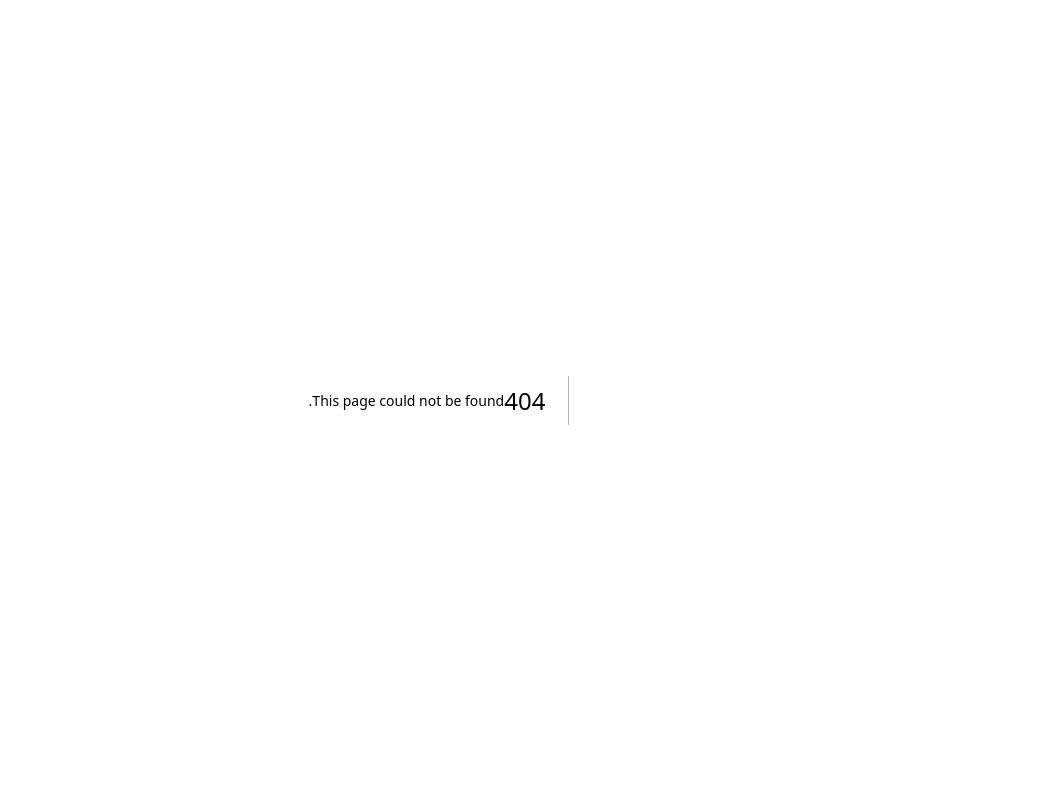
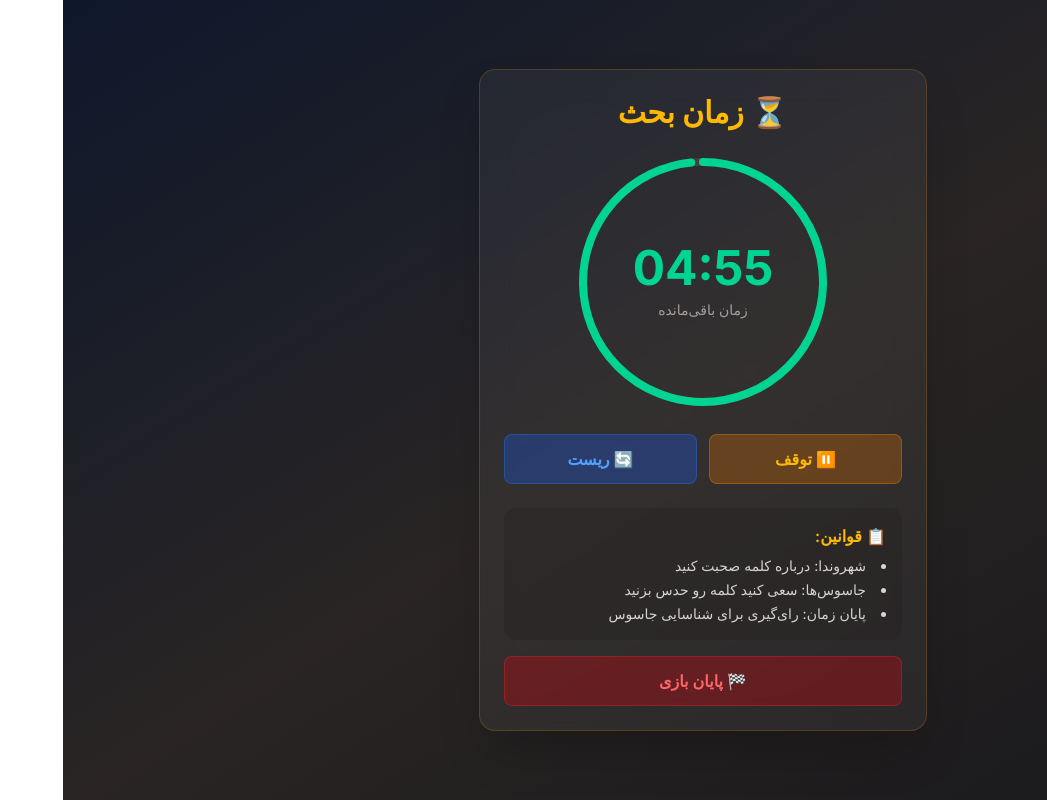
Before and after one commit to amir-ghaderian/jasoos-game, a Next.js app: page /timer in a window 1280 px wide. Before the commit this address had no page. Shown: the whole page, without its empty margins (233-1280 px from the left). Built offline with nearby package versions, Linux system fonts and the light colour scheme.

Commit message:
create timer

```diff
--- a/app/game/page.tsx
+++ b/app/game/page.tsx
@@ -27,8 +27,10 @@ export default function GamePage() {
     const total = parsed.totalPlayers;
     const spyCount = parsed.spies;
 
-
-    setSecretWord(getRandomWord());
+    // انتخاب کلمه مخفی و ذخیره در localStorage
+    const word = getRandomWord();
+    setSecretWord(word);
+    localStorage.setItem('secretWord', word);
 
     // تعیین موقعیت جاسوس‌ها
     const positions: number[] = [];
@@ -60,13 +62,19 @@ export default function GamePage() {
     setRevealed(true);
   };
 
-
+  const toggleReverseName = () => {
+    setShowReverse(!showReverse);
+  };
 
   const nextPlayer = () => {
     if (currentPlayer < players.length - 1) {
+      // بازیکن بعدی
       setCurrentPlayer(currentPlayer + 1);
       setRevealed(false);
       setShowReverse(false);
+    } else {
+      // آخرین بازیکن - رفتن به صفحه تایمر
+      router.push('/timer');
     }
   };
 
@@ -74,21 +82,15 @@ export default function GamePage() {
     router.push('/');
   };
 
-  const startMainGame = () => {
-
-    alert(`بازی شروع شد!  `);
-
-  };
-
   const isSpy = spyPositions.includes(currentPlayer);
 
   return (
     <div className="min-h-screen bg-gradient-to-br from-slate-900 via-stone-800 to-zinc-900 flex items-center justify-center p-4">
       <div className="w-full max-w-md">
-
+        {/* کارت اصلی */}
         <div className="bg-white/5 backdrop-blur-lg rounded-2xl p-6 border border-amber-500/20 shadow-2xl">
 
-
+          {/* هدر با اسم بازیکن */}
           <div className="text-center mb-4">
             <h1 className="text-3xl font-bold text-amber-400 mb-2">
               {showReverse ? reversePersianName(players[currentPlayer]) : players[currentPlayer]}
@@ -98,10 +100,10 @@ export default function GamePage() {
             </div>
           </div>
 
-
+          {/* کارت نقش */}
           <div className="mb-6">
             {!revealed ? (
-
+              /* پشت کارت */
               <div
                 onClick={revealRole}
                 className="bg-gradient-to-br from-amber-900/50 to-stone-800/50 border-2 border-amber-500/50 rounded-xl p-8 text-center cursor-pointer hover:scale-105 transition-transform"
@@ -111,39 +113,29 @@ export default function GamePage() {
                 <div className="text-stone-500 text-sm mt-2">فقط خودت نگاه کن!</div>
               </div>
             ) : (
-
+              /* روی کارت - نمایش نقش */
               <div className={`rounded-xl p-6 text-center border-2 ${
                 isSpy
                   ? 'bg-gradient-to-br from-red-900/90 to-red-800/90 border-red-500'
                   : 'bg-gradient-to-br from-emerald-900/90 to-emerald-800/90 border-emerald-500'
               }`}>
                 {isSpy ? (
-
                   <>
                     <div className="text-7xl mb-3">🕵️</div>
-                    <div className="text-3xl font-bold text-red-400 mb-3">
-                      جاسوس
-                    </div>
+                    <div className="text-3xl font-bold text-red-400 mb-3">جاسوس</div>
                     <div className="bg-black/30 rounded-lg p-4">
                       <p className="text-red-300 text-sm mb-2">تو جاسوسی!</p>
-                      <p className="text-stone-300 text-sm">
-                        کلمه رو نمی‌دونی! باید با بقیه بازیکنا صحبت کنی و بفهمی کلمه چیه
-                      </p>
+                      <p className="text-stone-300 text-sm">کلمه رو نمی‌دونی! باید با بقیه صحبت کنی و بفهمی کلمه چیه</p>
                     </div>
                   </>
                 ) : (
-
                   <>
                     <div className="text-7xl mb-3">👨‍🌾</div>
-                    <div className="text-3xl font-bold text-emerald-400 mb-3">
-                      شهروند
-                    </div>
+                    <div className="text-3xl font-bold text-emerald-400 mb-3">شهروند</div>
                     <div className="bg-black/30 rounded-lg p-4">
                       <p className="text-emerald-300 text-sm mb-2">کلمه امروز:</p>
                       <p className="text-4xl font-bold text-white mb-2">{secretWord}</p>
-                      <p className="text-stone-300 text-sm">
-                        با بقیه شهروندا درباره این کلمه صحبت کن و جاسوس رو پیدا کن!
-                      </p>
+                      <p className="text-stone-300 text-sm">با بقیه درباره این کلمه صحبت کن و جاسوس رو پیدا کن!</p>
                     </div>
                   </>
                 )}
@@ -153,24 +145,24 @@ export default function GamePage() {
 
 
 
-
+          {/* دکمه نفر بعدی */}
           {revealed && (
             <button
-              onClick={currentPlayer < players.length - 1 ? nextPlayer : startMainGame}
+              onClick={nextPlayer}
               className="w-full py-4 bg-gradient-to-r from-amber-600 to-orange-600 text-white rounded-xl font-bold text-lg hover:from-amber-700 hover:to-orange-700 transition-all shadow-lg"
             >
-              {currentPlayer < players.length - 1 ? '👉 نفر بعدی' : '🎯 شروع بازی اصلی'}
+              {currentPlayer < players.length - 1 ? '👉 نفر بعدی' : '🎮 شروع مرحله اصلی'}
             </button>
           )}
 
-
+          {/* راهنما */}
           {!revealed && (
             <p className="text-center text-stone-400">
               روی کارت کلیک کن تا نقش خودتو ببینی
             </p>
           )}
 
-
+          {/* نوار پیشرفت */}
           <div className="mt-6">
             <div className="w-full bg-stone-800 rounded-full h-2.5">
               <div
@@ -180,7 +172,7 @@ export default function GamePage() {
             </div>
           </div>
 
-
+          {/* دکمه تنظیمات مجدد */}
           <button
             onClick={resetGame}
             className="w-full mt-4 py-3 text-stone-400 hover:text-amber-400 transition-colors"
--- a/app/page.tsx
+++ b/app/page.tsx
@@ -25,7 +25,7 @@ export default function HomePage() {
       <div className="bg-white/5 backdrop-blur-lg rounded-2xl p-8 w-96 border border-amber-500/20 shadow-2xl">
 
         <div className="text-center mb-8">
-          <h1 className="text-4xl font-bold text-amber-400 mb-2">🕵️ شهروند و جاسوس</h1>
+          <h1 className="text-4xl font-bold text-amber-400 mb-2">🕵️   جاسوس</h1>
           <p className="text-stone-400">تنظیمات بازی رو انتخاب کن</p>
         </div>
 
--- /dev/null
+++ b/app/timer/page.tsx
@@ -0,0 +1,170 @@
+"use client";
+
+import { useState, useEffect } from 'react';
+import { useRouter } from 'next/navigation';
+
+export default function TimerPage() {
+  const router = useRouter();
+  const [timeLeft, setTimeLeft] = useState(300); // 300 ثانیه = 5 دقیقه
+  const [isActive, setIsActive] = useState(true);
+  const [secretWord, setSecretWord] = useState('');
+
+  useEffect(() => {
+    // دریافت کلمه مخفی از localStorage
+    const word = localStorage.getItem('secretWord');
+    if (word) {
+      setSecretWord(word);
+    }
+
+    // تنظیم تایمر
+    let interval: NodeJS.Timeout | null = null;
+
+    if (isActive && timeLeft > 0) {
+      interval = setInterval(() => {
+        setTimeLeft((prevTime) => prevTime - 1);
+      }, 1000);
+    } else if (timeLeft === 0) {
+      // زمان تموم شد
+      if (interval) clearInterval(interval);
+    }
+
+    // پاکسازی
+    return () => {
+      if (interval) clearInterval(interval);
+    };
+  }, [isActive, timeLeft]);
+
+  // تبدیل ثانیه به دقیقه:ثانیه
+  const formatTime = (seconds: number) => {
+    const mins = Math.floor(seconds / 60);
+    const secs = seconds % 60;
+    return `${mins.toString().padStart(2, '0')}:${secs.toString().padStart(2, '0')}`;
+  };
+
+  // محاسبه درصد پیشرفت برای نمایش دایره
+  const progress = (timeLeft / 300) * 100;
+  const circumference = 2 * Math.PI * 120; // شعاع 120
+  const strokeDashoffset = circumference - (progress / 100) * circumference;
+
+  const pauseTimer = () => {
+    setIsActive(!isActive);
+  };
+
+  const resetTimer = () => {
+    setTimeLeft(300);
+    setIsActive(true);
+  };
+
+  const endGame = () => {
+    router.push('/');
+  };
+
+  // تعیین رنگ بر اساس زمان باقی‌مونده
+  const getTimerColor = () => {
+    if (timeLeft > 180) return 'text-emerald-400'; // بیشتر از ۳ دقیقه
+    if (timeLeft > 60) return 'text-amber-400'; // بین ۱ تا ۳ دقیقه
+    return 'text-red-400'; // کمتر از ۱ دقیقه
+  };
+
+  return (
+    <div className="min-h-screen bg-gradient-to-br from-slate-900 via-stone-800 to-zinc-900 flex items-center justify-center p-4">
+      <div className="w-full max-w-md">
+        {/* کارت اصلی */}
+        <div className="bg-white/5 backdrop-blur-lg rounded-2xl p-6 border border-amber-500/20 shadow-2xl">
+
+          {/* هدر */}
+          <div className="text-center mb-6">
+            <h1 className="text-3xl font-bold text-amber-400 mb-2">⏳ زمان بحث</h1>
+
+          </div>
+
+          {/* تایمر دایره‌ای */}
+          <div className="relative w-64 h-64 mx-auto mb-6">
+            {/* دایره پس‌زمینه */}
+            <svg className="w-full h-full transform -rotate-90">
+              <circle
+                cx="128"
+                cy="128"
+                r="120"
+                stroke="currentColor"
+                strokeWidth="8"
+                fill="transparent"
+                className="text-stone-700"
+              />
+              <circle
+                cx="128"
+                cy="128"
+                r="120"
+                stroke="currentColor"
+                strokeWidth="8"
+                fill="transparent"
+                strokeDasharray={circumference}
+                strokeDashoffset={strokeDashoffset}
+                strokeLinecap="round"
+                className={`${getTimerColor()} transition-all duration-1000`}
+              />
+            </svg>
+
+            {/* متن تایمر */}
+            <div className="absolute inset-0 flex flex-col items-center justify-center">
+              <span className={`text-5xl font-bold ${getTimerColor()}`}>
+                {formatTime(timeLeft)}
+              </span>
+              <span className="text-stone-400 text-sm mt-2">زمان باقی‌مانده</span>
+            </div>
+          </div>
+
+          {/* دکمه‌های کنترل */}
+          <div className="flex gap-3 mb-6">
+            <button
+              onClick={pauseTimer}
+              className={`flex-1 py-3 rounded-lg font-semibold transition-all ${
+                isActive
+                  ? 'bg-amber-600/30 hover:bg-amber-600/50 text-amber-400 border border-amber-500/30'
+                  : 'bg-emerald-600/30 hover:bg-emerald-600/50 text-emerald-400 border border-emerald-500/30'
+              }`}
+            >
+              {isActive ? '⏸️ توقف' : '▶️ ادامه'}
+            </button>
+            <button
+              onClick={resetTimer}
+              className="flex-1 py-3 bg-blue-600/30 hover:bg-blue-600/50 text-blue-400 rounded-lg font-semibold transition-all border border-blue-500/30"
+            >
+              🔄 ریست
+            </button>
+          </div>
+
+          {/* پیام‌های وضعیت */}
+          {timeLeft === 0 ? (
+            <div className="bg-red-500/20 border border-red-500/30 rounded-xl p-4 mb-4 text-center">
+              <p className="text-red-400 font-bold text-lg mb-2">⏰ زمان تموم شد!</p>
+              <p className="text-stone-300 text-sm">حالا وقت رای‌گیری است</p>
+            </div>
+          ) : timeLeft < 60 ? (
+            <div className="bg-red-500/10 border border-red-500/30 rounded-xl p-3 mb-4 text-center">
+              <p className="text-red-400">⚠️ زمان کمه! سریع تصمیم بگیرید</p>
+            </div>
+          ) : null}
+
+          {/* راهنمای بازی */}
+          <div className="bg-stone-800/50 rounded-xl p-4 mb-4 text-right">
+            <h3 className="text-amber-400 font-semibold mb-2">📋 قوانین:</h3>
+            <ul className="text-stone-300 text-sm space-y-1 list-disc list-inside">
+              <li>شهروندا: درباره کلمه صحبت کنید</li>
+              <li>جاسوس‌ها: سعی کنید کلمه رو حدس بزنید</li>
+              <li>پایان زمان: رای‌گیری برای شناسایی جاسوس</li>
+            </ul>
+          </div>
+
+          {/* دکمه پایان بازی */}
+          <button
+            onClick={endGame}
+            className="w-full py-3 bg-red-600/30 hover:bg-red-600/50 text-red-400 rounded-lg font-semibold transition-all border border-red-500/30"
+          >
+            🏁 پایان بازی
+          </button>
+        </div>
+      </div>
+    </div>
+  );
+}
```
